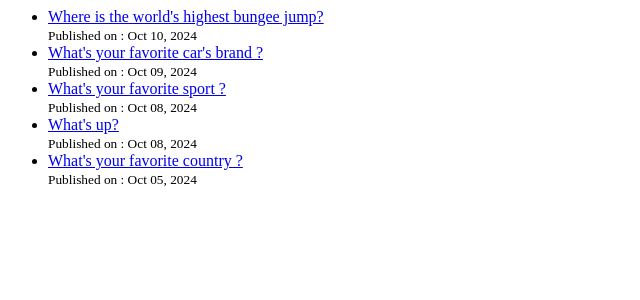
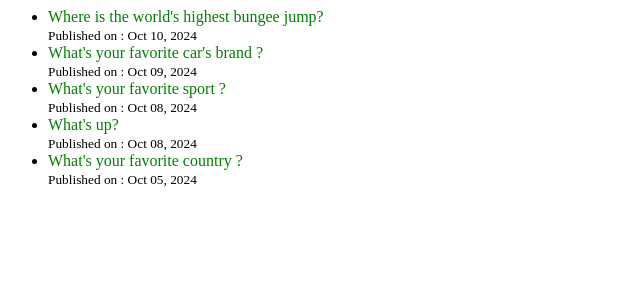
Before and after one commit to johandeschamps/django_tuto, a Django app: page /polls/ in a window 1280 px wide. Shown: the top 300 px of the page, without its empty margins (0-640 px from the left). Run offline with Django 4.2, Linux system fonts and the light colour scheme; data comes from the database, SQL or seed files in the repository.

Commit message:
add style.css

```diff
--- /dev/null
+++ b/polls/static/polls/style.css
@@ -0,0 +1,4 @@
+li a {
+    color: green;
+    text-decoration: none;
+}
--- a/polls/templates/polls/index.html
+++ b/polls/templates/polls/index.html
@@ -1,3 +1,7 @@
+{% load static %}
+
+<link rel="stylesheet" href="{% static 'polls/style.css' %}">
+
 {% if latest_question_list %}
     <ul>
     {% for question in latest_question_list %}
```
